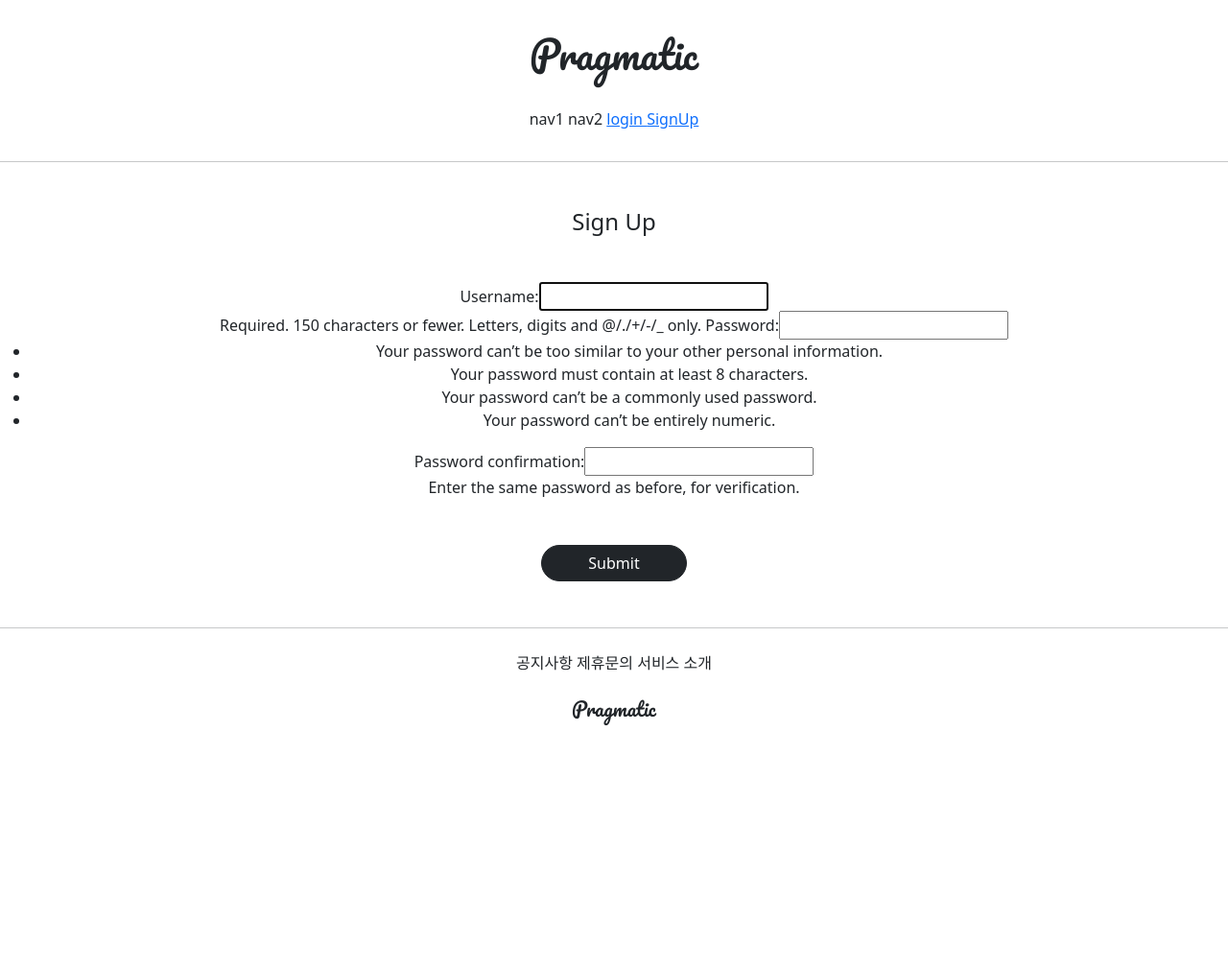
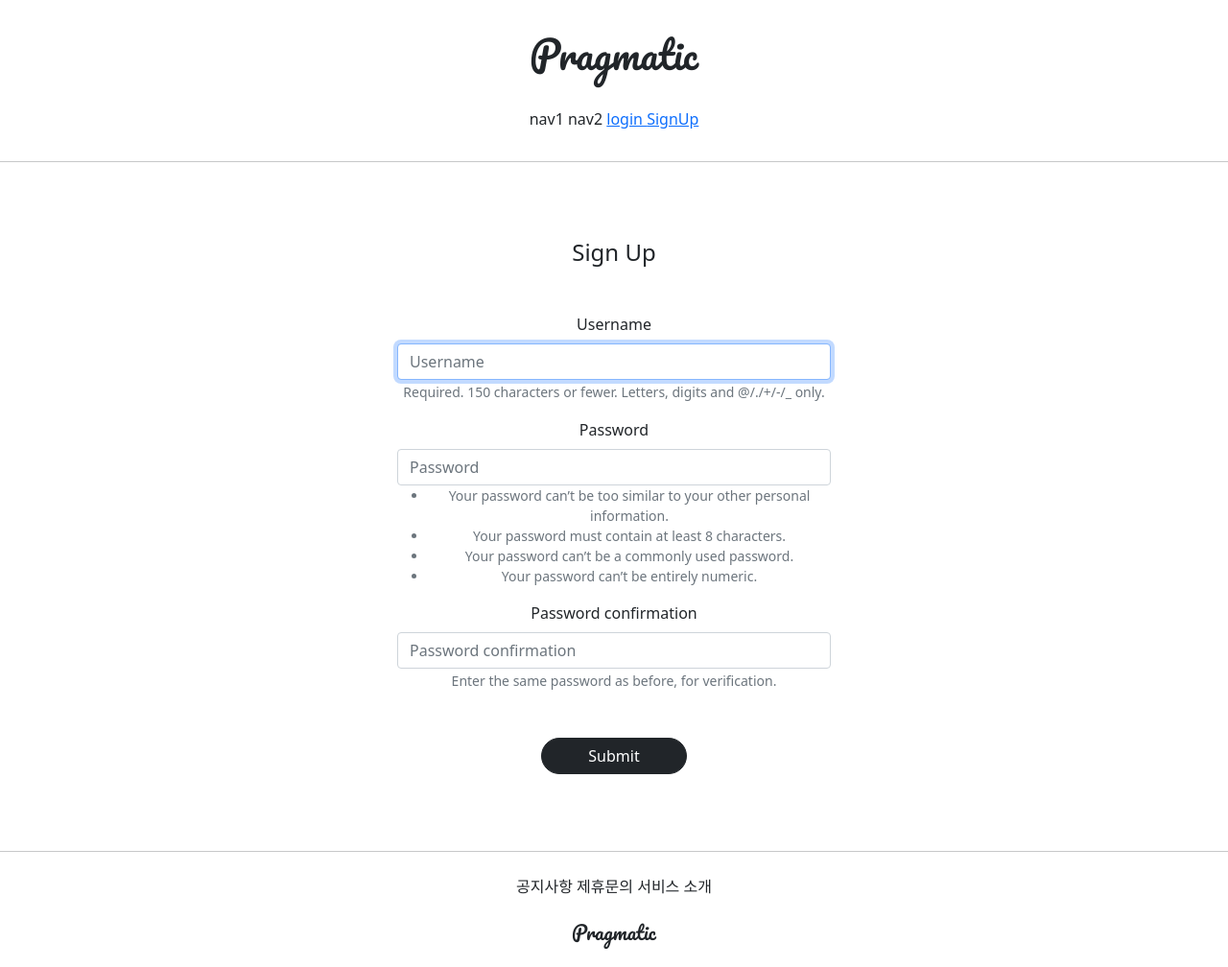
Before and after one commit to kanggihoon/gis_class6, a Django app: page /acounts/create/ in a window 1280 px wide. Shown: the whole page at 96% size. Before the commit the page ends 756 px from the top, so only its background shows below. Run offline with Django 3.2, Linux system fonts and the light colour scheme; parts of the project's set-up code (start-up, migrations or seed data) failed here and were passed over; some libraries are stand-ins or nearby versions.

Commit message:
7/15 class6 commit2

```diff
--- a/acountapp/templates/accountapp/create.html
+++ b/acountapp/templates/accountapp/create.html
@@ -1,8 +1,9 @@
 {% extends 'base.html' %}
+{% load bootstrap4 %}
 
 {% block content %}
 
-    <div class="text-center">
+    <div class="text-center mw-500 m-auto" >
 
         <div class="m-5">
             <h4>
@@ -13,7 +14,7 @@
         <div>
             <form action="{% url 'accountapp:create' %}" method="post">
                 {% csrf_token %}
-                {{ form }}
+                {% bootstrap_form form %}
                 <div class="m-5">
                     <input type="submit"
                        class="btn btn-dark rounded-pill px-5">
--- a/acountapp/templates/accountapp/login.html
+++ b/acountapp/templates/accountapp/login.html
@@ -1,8 +1,8 @@
 {% extends 'base.html' %}
-
+{% load bootstrap4 %}
 {% block content %}
 
-    <div class="text-center">
+    <div class="text-center mw-500 m-auto">
 
         <div class="m-5">
             <h4>
@@ -13,7 +13,7 @@
         <div>
             <form action="{% url 'accountapp:login' %}" method="post">
                 {% csrf_token %}
-                {{ form }}
+                {% bootstrap_form form %}
                 <div class="m-5">
                     <input type="submit"
                        class="btn btn-dark rounded-pill px-5">
--- a/gis_study01/settings.py
+++ b/gis_study01/settings.py
@@ -52,6 +52,7 @@ INSTALLED_APPS = [
     'django.contrib.sessions',
     'django.contrib.messages',
     'django.contrib.staticfiles',
+    'bootstrap4',
     'acountapp',
 ]
 
--- a/static/base.css
+++ b/static/base.css
@@ -15,3 +15,9 @@
 .pragmaic_footer_butten{
     margin-top: 1.5rem
 }
+
+
+.mw-500{
+    max-width: 500px;
+    padding: 1rem 1.5rem;
+}
```
